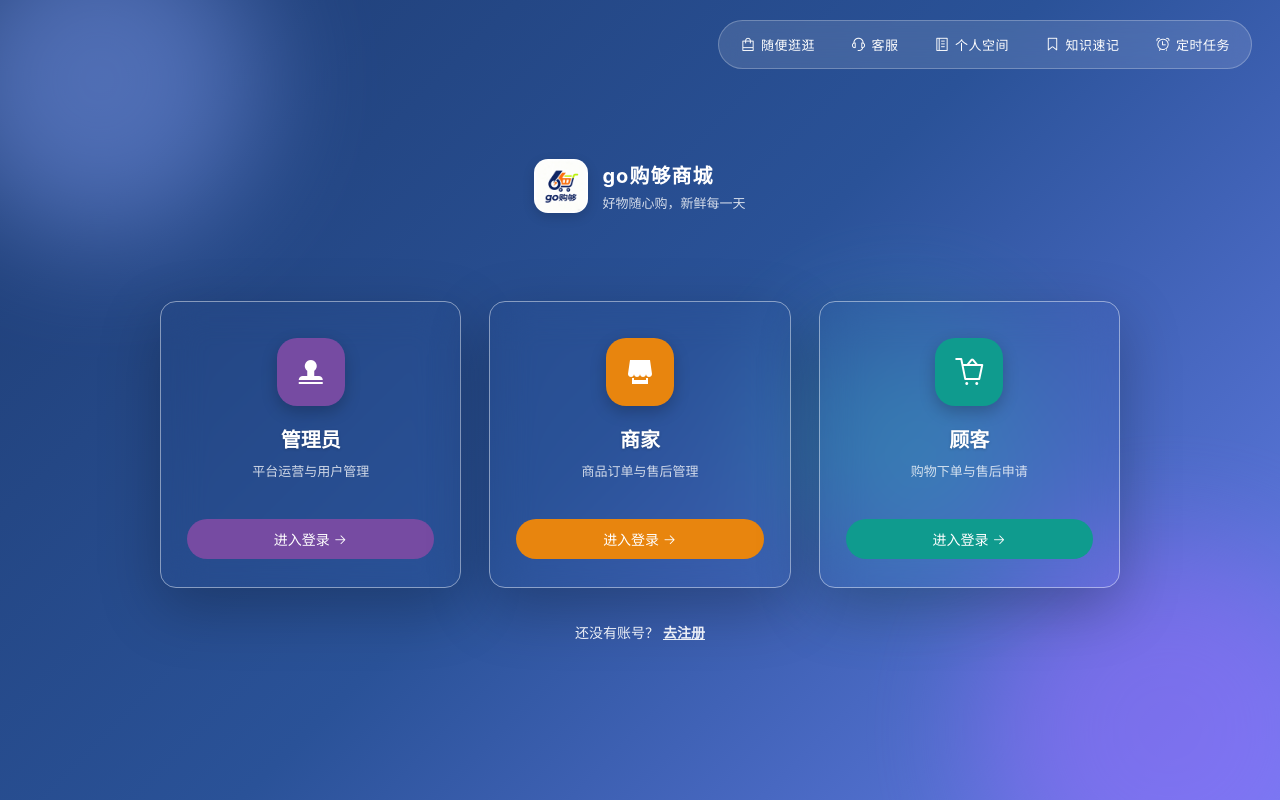
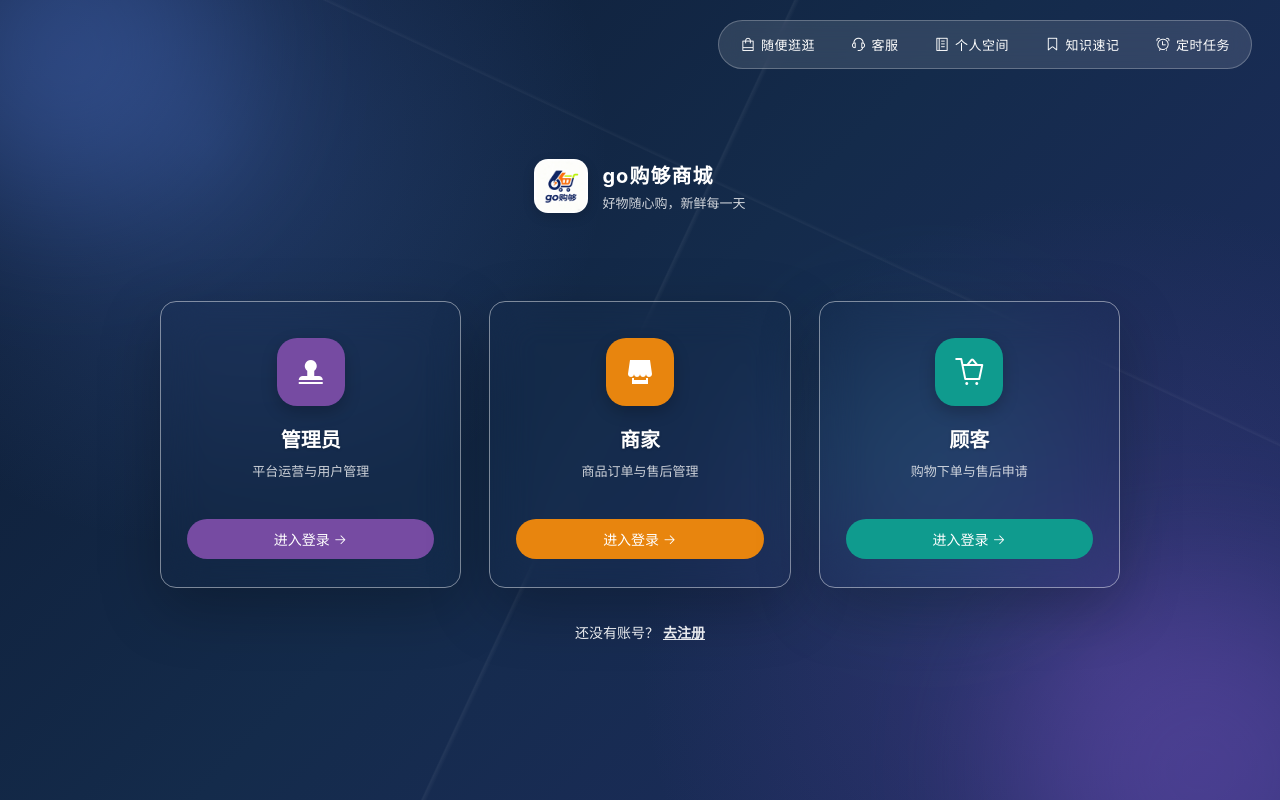
Before and after one commit to weizhang43/scDemo-front, a Vue app: page /knowledge#/portal in a window 1280 px wide. Built offline with nearby package versions, Linux system fonts and the light colour scheme.

Commit message:
优化首页背景样式

```diff
--- a/src/views/login/RolePortal.vue
+++ b/src/views/login/RolePortal.vue
@@ -100,41 +100,47 @@ export default {
   display: flex;
   justify-content: center;
   align-items: center;
-  background: var(--gradient-topbar);
+  background:
+    radial-gradient(circle at 16% 18%, rgba(71, 109, 191, 0.32), transparent 32%),
+    radial-gradient(circle at 86% 82%, rgba(106, 76, 178, 0.28), transparent 36%),
+    linear-gradient(135deg, #0d1b33 0%, #142b4b 48%, #202c63 100%);
   overflow: hidden;
 }
 .bg-decorations {
   position: absolute;
   inset: 0;
   pointer-events: none;
+  background:
+    linear-gradient(115deg, transparent 0 48%, rgba(255,255,255,.055) 48.1%, transparent 48.4%),
+    linear-gradient(25deg, transparent 0 68%, rgba(255,255,255,.04) 68.1%, transparent 68.35%);
 }
 .blob {
   position: absolute;
   border-radius: 50%;
-  filter: blur(60px);
-  opacity: 0.5;
+  filter: blur(78px);
+  opacity: 0.38;
 }
 .blob-1 {
   width: 320px;
   height: 320px;
-  background: #7f9cf0;
-  top: -80px;
-  left: -60px;
+  background: #5279d8;
+  top: -110px;
+  left: -90px;
 }
 .blob-2 {
   width: 380px;
   height: 380px;
-  background: #9b6cff;
-  bottom: -120px;
-  right: -80px;
+  background: #7954c6;
+  bottom: -160px;
+  right: -110px;
 }
 .blob-3 {
   width: 240px;
   height: 240px;
-  background: #2dd4bf;
-  top: 40%;
-  right: 20%;
-  opacity: 0.25;
+  background: #25b7ab;
+  top: 42%;
+  right: 18%;
+  opacity: 0.16;
 }
 .top-nav {
   position: absolute;
```
